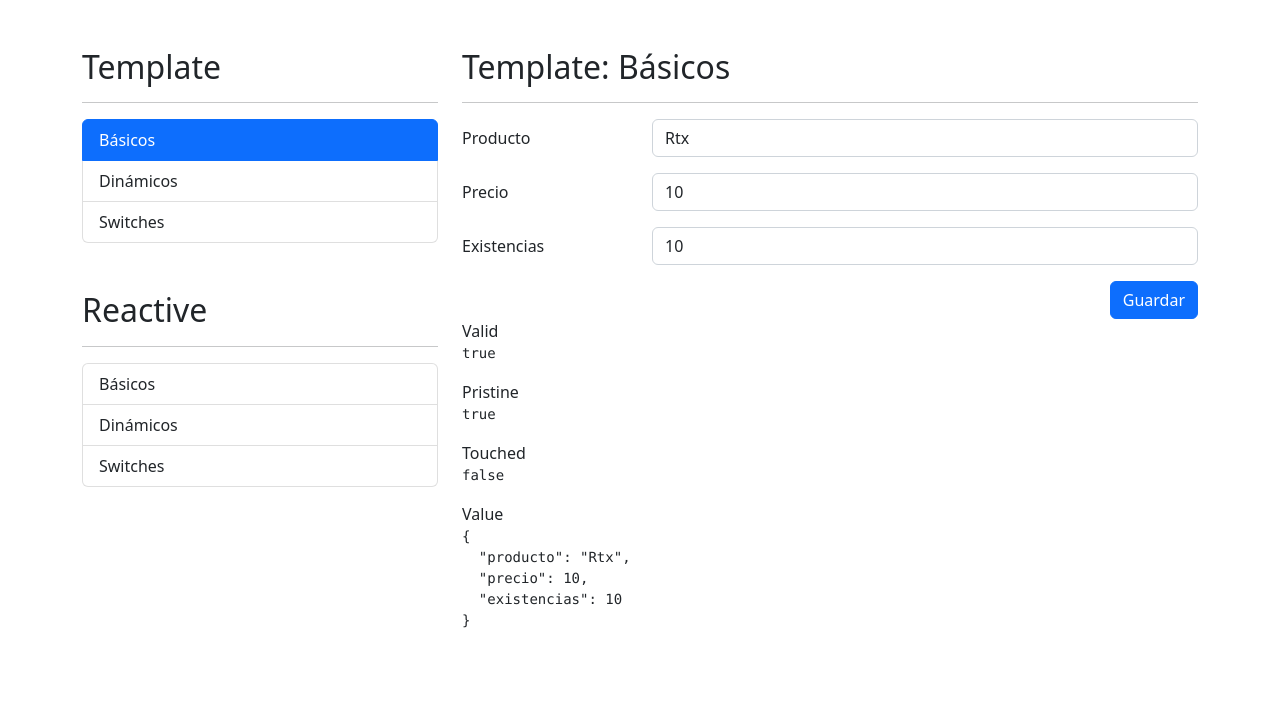
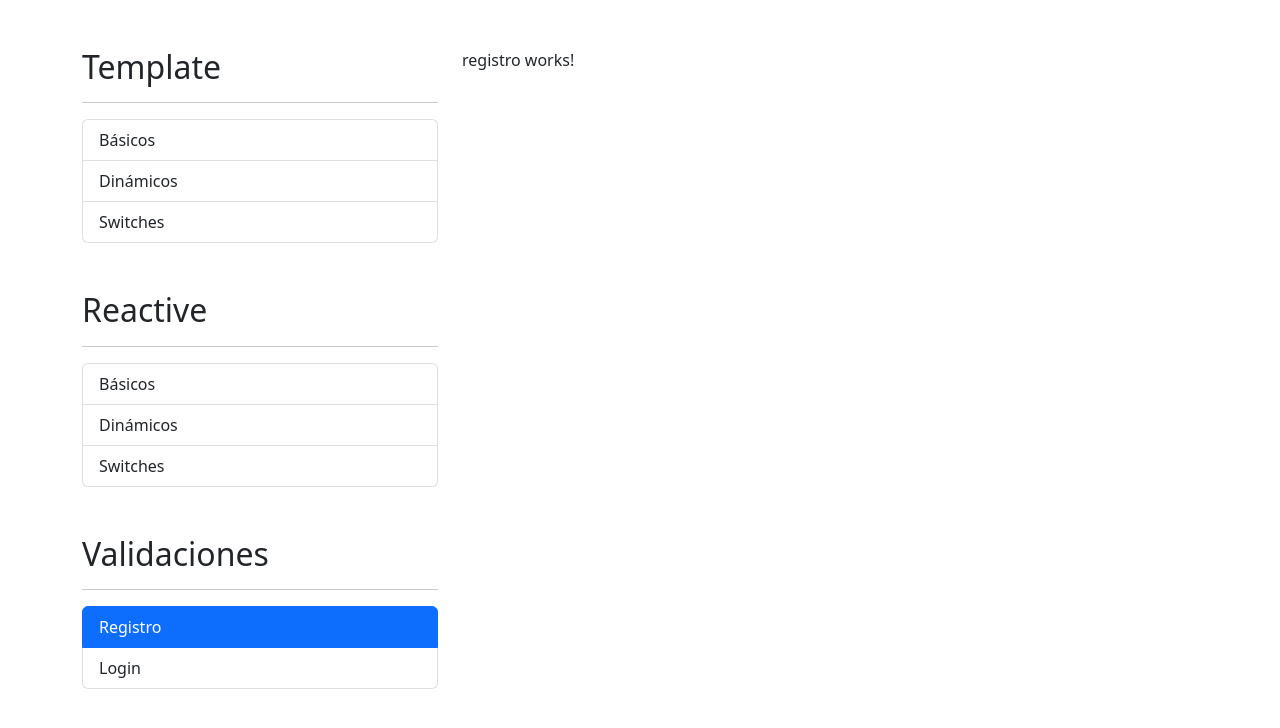
Before and after one commit to lelequinter/06-formulariosApp, an Angular app: page /auth/registro in a window 1280 px wide. Before the commit this address led to /template/basicos. Shown: the top 728 px of the page. Built offline with nearby package versions, Linux system fonts and the light colour scheme.

Commit message:
Resolución de la tarea - Ruta y LazyLoad

```diff
--- a/src/app/app-routing.module.ts
+++ b/src/app/app-routing.module.ts
@@ -11,6 +11,10 @@
     loadChildren: () => import('./reactive/reactive.module').then(m => m.ReactiveModule)
   },
   {
+    path: 'auth',
+    loadChildren: () => import('./auth/auth.module').then(m => m.AuthModule)
+  },
+  {
     path: '**',
     redirectTo: 'template'
   }
--- /dev/null
+++ b/src/app/auth/pages/login/login.component.html
@@ -0,0 +1 @@
+<p>login works!</p>
--- /dev/null
+++ b/src/app/auth/pages/login/login.component.ts
@@ -0,0 +1,16 @@
+import { Component, OnInit } from '@angular/core';
+
+@Component({
+  selector: 'app-login',
+  templateUrl: './login.component.html',
+  styles: [
+  ]
+})
+export class LoginComponent implements OnInit {
+
+  constructor() { }
+
+  ngOnInit(): void {
+  }
+
+}
--- /dev/null
+++ b/src/app/auth/pages/registro/registro.component.html
@@ -0,0 +1 @@
+<p>registro works!</p>
--- /dev/null
+++ b/src/app/auth/pages/registro/registro.component.ts
@@ -0,0 +1,16 @@
+import { Component, OnInit } from '@angular/core';
+
+@Component({
+  selector: 'app-registro',
+  templateUrl: './registro.component.html',
+  styles: [
+  ]
+})
+export class RegistroComponent implements OnInit {
+
+  constructor() { }
+
+  ngOnInit(): void {
+  }
+
+}
--- a/src/app/shared/side-menu/side-menu.component.html
+++ b/src/app/shared/side-menu/side-menu.component.html
@@ -23,3 +23,16 @@
     {{ item.texto }}
   </li>
 </ul>
+
+<h2 class="mt-5">Validaciones</h2>
+<hr>
+<ul class="list-group">
+  <li
+    *ngFor="let item of authMenu"
+    class="list-group-item"
+    [routerLink]="item.ruta"
+    routerLinkActive="active"
+  >
+    {{ item.texto }}
+  </li>
+</ul>
--- a/src/app/shared/side-menu/side-menu.component.ts
+++ b/src/app/shared/side-menu/side-menu.component.ts
@@ -47,4 +47,15 @@
     },
   ];
 
+  authMenu: menuItem[] = [
+    {
+      texto: 'Registro',
+      ruta: './auth/registro'
+    },
+    {
+      texto: 'Login',
+      ruta: './auth/login'
+    },
+  ];
+
 }
```
Also changed, not shown: src/app/auth/auth-routing.module.ts (added, +22 -0 lines), src/app/auth/auth.module.ts (added, +19 -0 lines).
